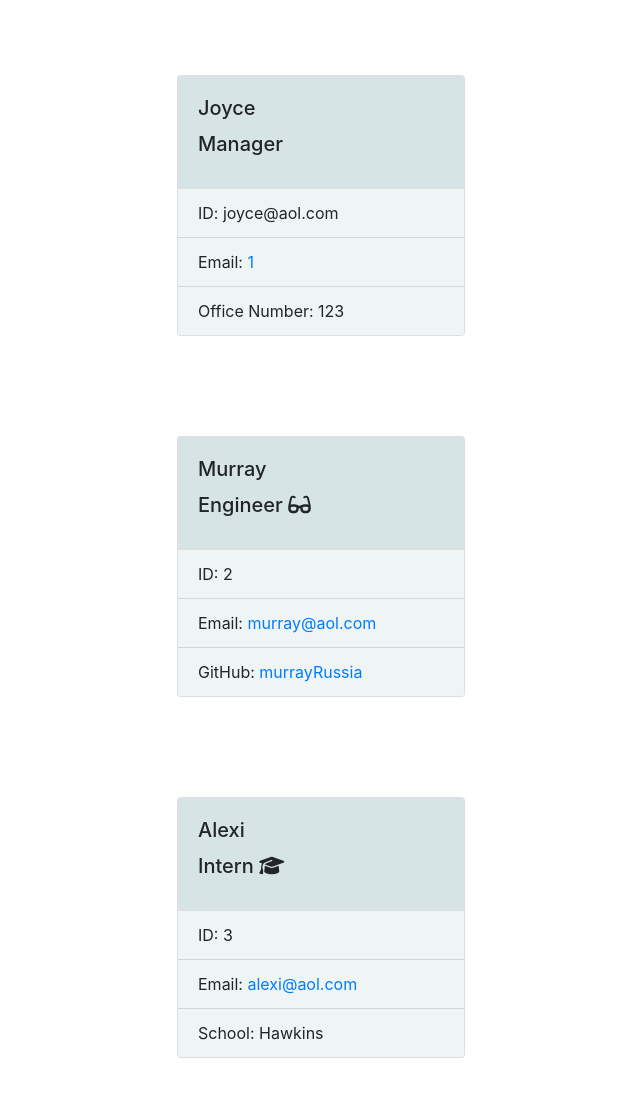
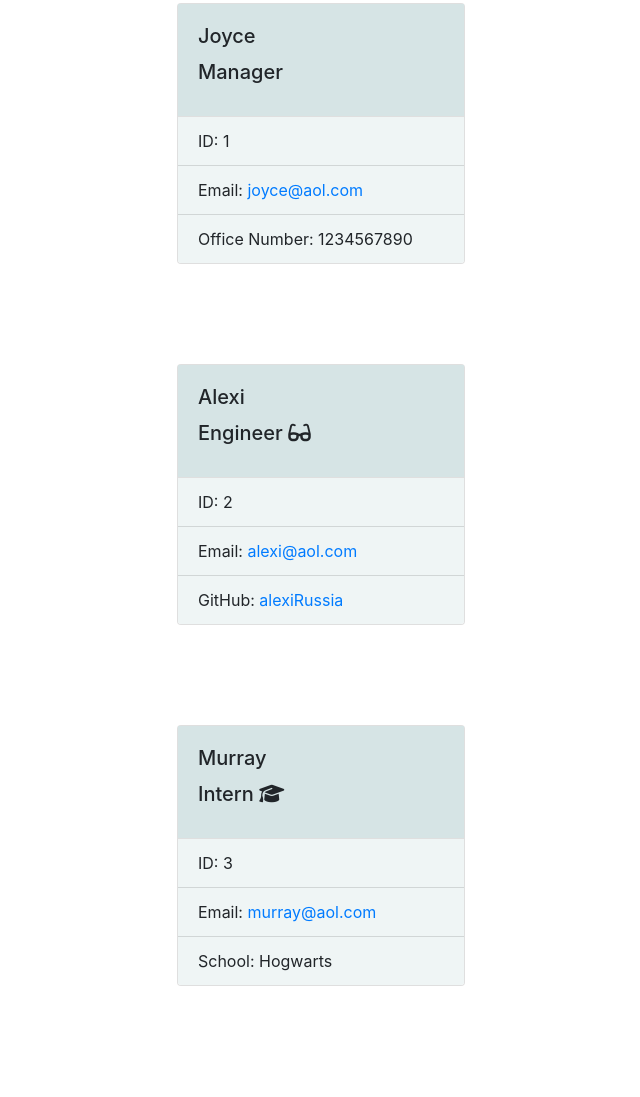
Before and after one commit to Audrey-505/Staff-Write-Up, a website: page index.html in a window 1280 px wide. Shown: the part 169-1266 px from the top of the page, without its empty margins (319-959 px from the left). Drawn offline with nearby package versions, Linux system fonts and the light colour scheme.

Commit message:
issue with the repeating html resolved

```diff
--- a/index.html
+++ b/index.html
@@ -1,19 +1,4 @@
 <!DOCTYPE html>
-  <html lang="en">
-    <head>
-      <meta charset="UTF-8">
-      <meta name="viewport" content="width=device-width, initial-scale=1.0">
-      <meta http-equiv="X-UA-Compatible" content="ie=edge">
-      <title>Staff List</title>
-      <link rel="stylesheet" href="https://cdnjs.cloudflare.com/ajax/libs/font-awesome/6.2.1/css/all.min.css">
-      <link rel="stylesheet" href="https://cdnjs.cloudflare.com/ajax/libs/twitter-bootstrap/4.5.0/css/bootstrap.min.css">
-      <link rel="stylesheet" href="style.css">
-    </head>
-    <body>
-    <nav class="navbar justify-content-center bg-body-tertiary">
-    <h1>My Team</h1>
-    </nav>
-      <!DOCTYPE html>
   <html lang="en">
     <head>
       <meta charset="UTF-8">
@@ -35,37 +20,35 @@
     <h5 class="card-title">Manager <i class="bi bi-clipboard"></i></h5>
     </div>
     <ul class="list-group list-group-flush">
-    <li class="list-group-item">ID: joyce@aol.com</li>
-    <li class="list-group-item">Email: <a href="mailto:1">1</a></li>
-    <li class="list-group-item">Office Number: 123</li>
+    <li class="list-group-item">ID: 1</li>
+    <li class="list-group-item">Email: <a href="mailto:joyce@aol.com">joyce@aol.com</a></li>
+    <li class="list-group-item">Office Number: 1234567890</li>
+    </ul>
+    </div>
+    </div>
+    <div class="card" style="width: 18rem;">
+    <div class="card-body">
+    <h5 class="card-title">Alexi</h5>
+    <h5 class="card-title">Engineer <i class="fa-solid fa-glasses"></i></h5>
+    </div>
+    <ul class="list-group list-group-flush">
+    <li class="list-group-item">ID: 2</li>
+    <li class="list-group-item">Email: <a href="mailto:alexi@aol.com">alexi@aol.com</a></li>
+    <li class="list-group-item">GitHub: <a href="https://github.com/alexiRussia">alexiRussia</a></li>
     </ul>
     </div>
     </div>
     <div class="card" style="width: 18rem;">
     <div class="card-body">
     <h5 class="card-title">Murray</h5>
-    <h5 class="card-title">Engineer <i class="fa-solid fa-glasses"></i></h5>
-    </div>
-    <ul class="list-group list-group-flush">
-    <li class="list-group-item">ID: 2</li>
-    <li class="list-group-item">Email: <a href="mailto:murray@aol.com">murray@aol.com</a></li>
-    <li class="list-group-item">GitHub: <a href="https://github.com/murrayRussia">murrayRussia</a></li>
-    </ul>
-    </div>
-    </div>
-    <div class="card" style="width: 18rem;">
-    <div class="card-body">
-    <h5 class="card-title">Alexi</h5>
     <h5 class="card-title">Intern <i class="fa-solid fa-graduation-cap"></i></h5>
     </div>
     <ul class="list-group list-group-flush">
     <li class="list-group-item">ID: 3</li>
-    <li class="list-group-item">Email: <a href="mailto:alexi@aol.com">alexi@aol.com</a></li>
-    <li class="list-group-item">School: Hawkins</li>
+    <li class="list-group-item">Email: <a href="mailto:murray@aol.com">murray@aol.com</a></li>
+    <li class="list-group-item">School: Hogwarts</li>
     </ul>
     </div>
     </div>
       </body>
       </html>
-      </body>
-      </html>
```
Also changed, not shown: index.js (+5 -7 lines).
